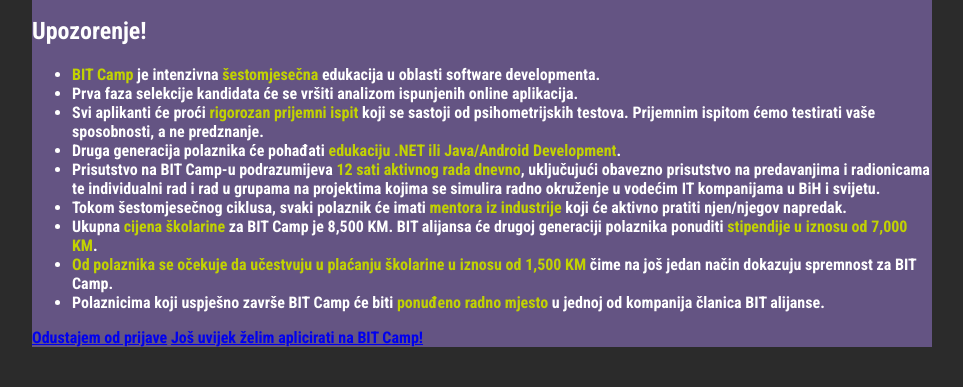
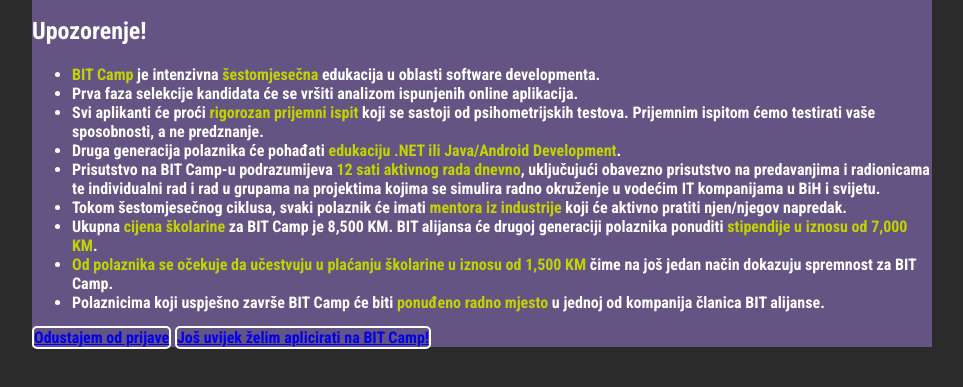
Before and after one commit to sidonath/bitcamp-warning-page-html-css, a plain HTML site: page index.html in a window 1280 px wide. Shown: the part 217-604 px from the top of the page, without its empty margins (158-1121 px from the left). Drawn offline with Linux system fonts and the light colour scheme.

Commit message:
style buttons

```diff
--- a/main.css
+++ b/main.css
@@ -36,3 +36,8 @@ h1.site-title:before {
 .intro h2 {
   color: #C2D202;
 }
+
+.button {
+  border: 2px solid white;
+  border-radius: 5px;
+}
```
